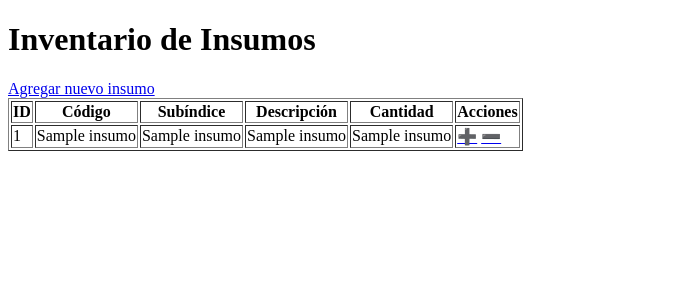
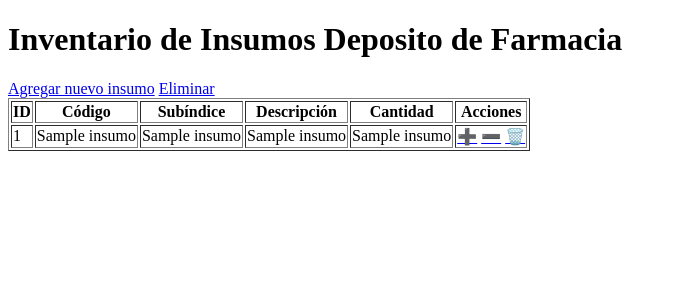
Before and after one commit to JoaquinYap/inventario-deposito-farmacia, a Flask app: template templates/index.html in a window 1280 px wide. Shown: the top 300 px of the page, without its empty margins (0-677 px from the left). Run offline with Flask 3, Linux system fonts and the light colour scheme; the template is opened without the code that fills it: most values are stand-ins (such as "Sample title", 1, 10 or a date in 2020).

Commit message:
Update index.html

```diff
--- a/templates/index.html
+++ b/templates/index.html
@@ -5,8 +5,10 @@
     <title>Inventario de Farmacia</title>
 </head>
 <body>
-    <h1>Inventario de Insumos</h1>
+    <h1>Inventario de Insumos Deposito de Farmacia</h1>
     <a href="/agregar">Agregar nuevo insumo</a>
+    <a href="/eliminar/{{ insumo[0] }}" onclick="return confirm('¿Estás seguro que deseas eliminar este insumo?');">Eliminar</a>
+
     <table border="1">
         <tr>
             <th>ID</th>
@@ -26,6 +28,7 @@
             <td>
                 <a href="/modificar/{{ insumo[0] }}/entrada">➕</a>
                 <a href="/modificar/{{ insumo[0] }}/salida">➖</a>
+                <a href="/eliminar/{{ insumo[0] }}" onclick="return confirm('¿Eliminar este insumo?');">🗑️</a>
             </td>
         </tr>
         {% endfor %}
```
